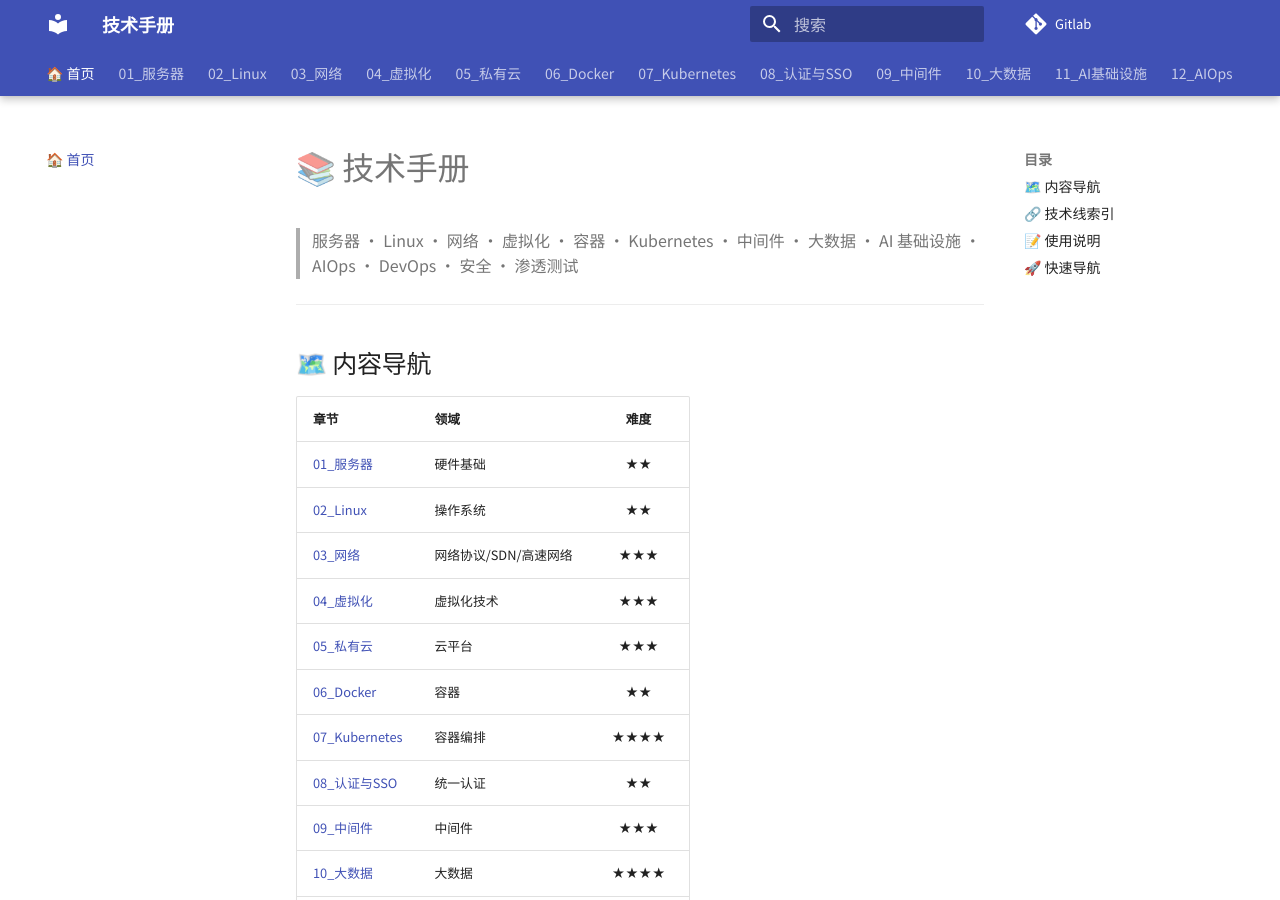
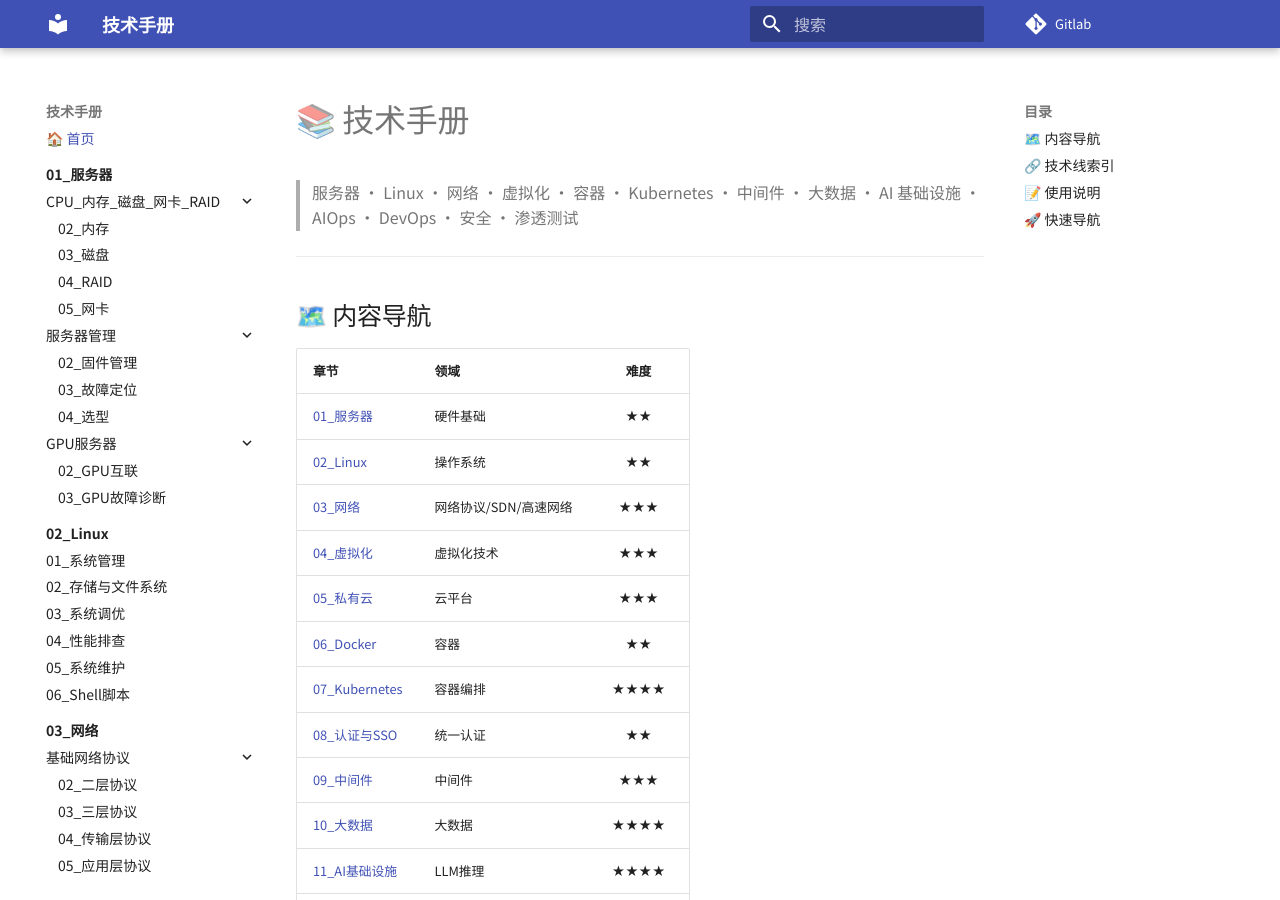
Before and after one commit to longtds/longtds.github.io, an MkDocs documentation site: the page built from docs/index.md, in a window 1280 px wide and 900 px high. Built offline with MkDocs 1.6.1 and Material for MkDocs 9.7.7, drawn with Linux system fonts in a browser that asks for light colours; the version menu is left out.

Commit message:
样式: 移除顶部横向导航栏, 全部章节收到左侧

```diff
--- a/mkdocs.yml
+++ b/mkdocs.yml
@@ -8,12 +8,11 @@ theme:
   name: material
   language: zh
   features:
-    - navigation.tabs
-    - navigation.tabs.sticky
     - navigation.sections
     - navigation.expand
     - navigation.path
     - navigation.indexes
+    - navigation.top
     - toc.follow
     - search.suggest
     - search.highlight
```
